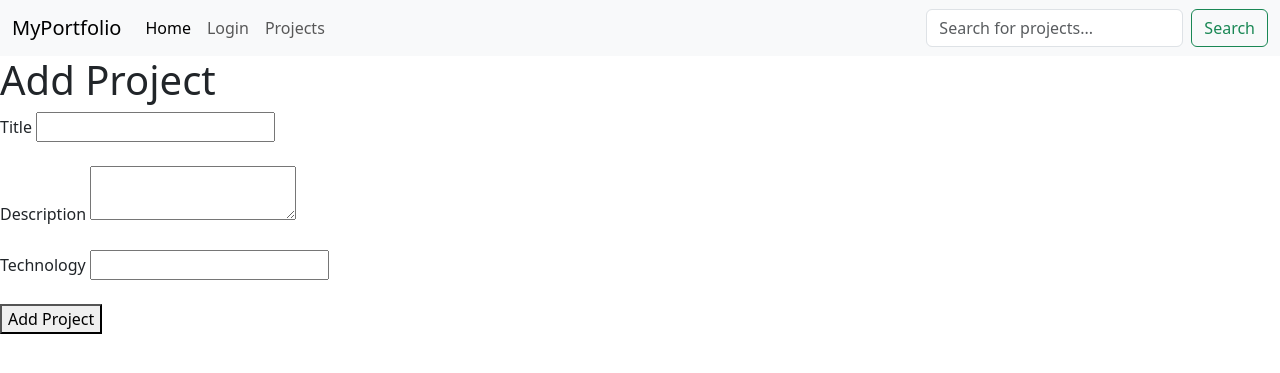
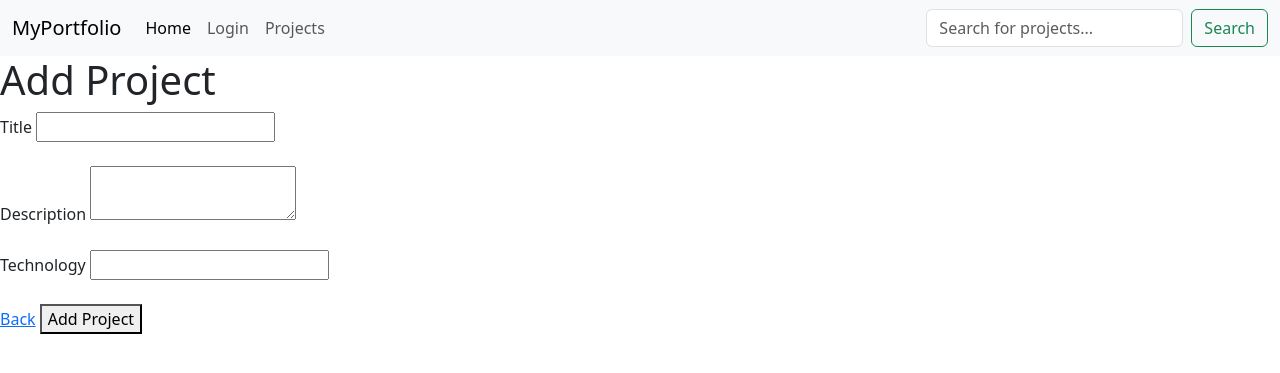
Before and after one commit to yourstrulyazrael/Portfolio, a Flask app: page /admin/add-project in a window 1280 px wide. Shown: the top 373 px of the page. Run offline with Flask 3, Linux system fonts and the light colour scheme; the visitor is signed in with stand-in values (Sample User, id 1).

Commit message:
Updated to contain a back button

```diff
--- a/templates/add_project.html
+++ b/templates/add_project.html
@@ -32,7 +32,9 @@
 
     <br><br>
 
+    <a href="{{ url_for ('admin')}}">Back</a>
     <button type="submit">Add Project</button>
+
 
 </form>
 {% endblock %}
```
